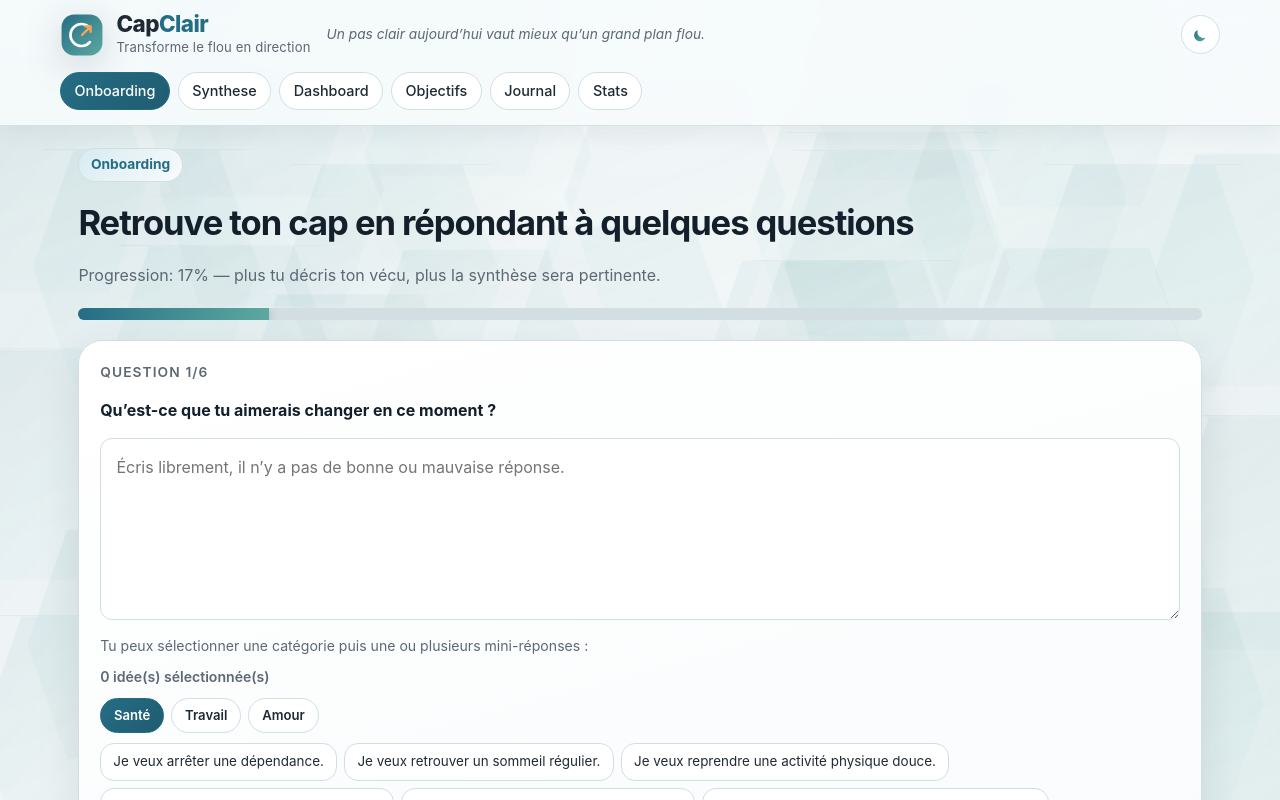
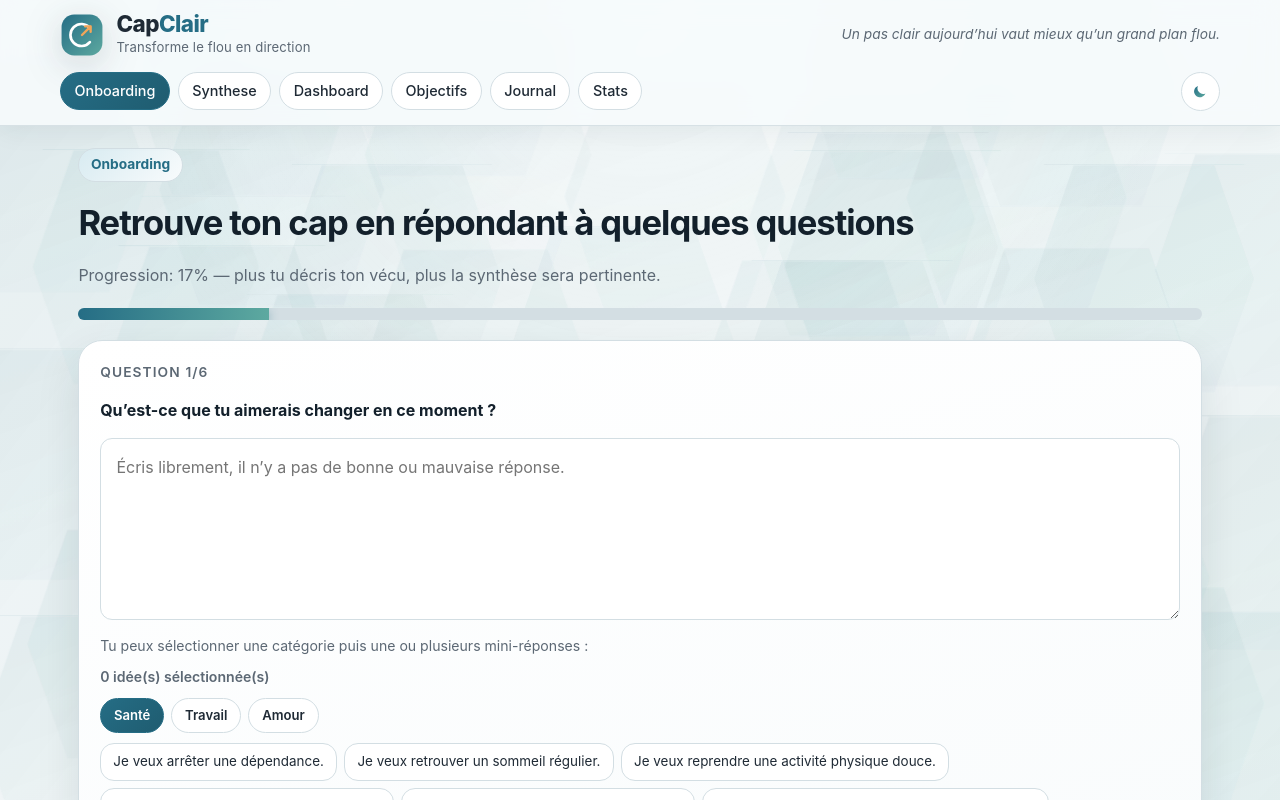
Before and after one commit to OliviaG-dev/CapClair, a React (Vite) app: page /onboarding in a window 1280 px wide. Shown: the top 800 px of the page. Built offline with nearby package versions, Linux system fonts and the light colour scheme; no server answers.

Commit message:
🎨 design: rework desktop header layout and fix moon icon

```diff
--- a/src/components/AppLayout/AppLayout.css
+++ b/src/components/AppLayout/AppLayout.css
@@ -415,7 +415,7 @@
   align-items: center;
   justify-content: space-between;
   gap: 1rem;
-  flex-wrap: wrap;
+  flex-wrap: nowrap;
 }
 
 .layout-header-actions {
@@ -432,6 +432,25 @@
   font-style: italic;
   flex: 1;
   min-width: 0;
+  text-align: right;
+  white-space: nowrap;
+  overflow: hidden;
+  text-overflow: ellipsis;
+  line-height: 1.35;
+}
+
+.theme-toggle-btn-mobile {
+  display: none;
+}
+
+.theme-toggle-btn-desktop {
+  display: inline-flex;
+}
+
+@media (min-width: 721px) {
+  .layout-header-actions {
+    display: none;
+  }
 }
 
 .main-nav {
@@ -454,6 +473,7 @@
   margin: 0 auto;
   display: flex;
   align-items: center;
+  justify-content: space-between;
   gap: 0.8rem;
   min-width: 0;
 }
@@ -586,10 +606,22 @@
     grid-area: helper;
     width: 100%;
     flex: initial;
+    text-align: left;
+    white-space: normal;
+    overflow: visible;
+    text-overflow: clip;
     font-size: 0.79rem;
     line-height: 1.45;
     padding-top: 0.5rem;
     border-top: 1px solid var(--color-border);
+  }
+
+  .theme-toggle-btn-mobile {
+    display: inline-flex;
+  }
+
+  .theme-toggle-btn-desktop {
+    display: none;
   }
 
   .mobile-menu-btn {
--- a/src/components/AppLayout/AppLayout.tsx
+++ b/src/components/AppLayout/AppLayout.tsx
@@ -1,4 +1,4 @@
-import { useEffect, useMemo, useState } from 'react'
+import { useEffect, useId, useMemo, useState } from 'react'
 import { NavLink, Outlet } from 'react-router-dom'
 import BrandLogo from '../BrandLogo/BrandLogo'
 import navigationLinks from '../../data/navigationLinks.json'
@@ -42,20 +42,42 @@ function SunIcon() {
   )
 }
 
-function MoonIcon() {
+function MoonIcon({ gradientId }: { gradientId: string }) {
   return (
     <svg className="theme-toggle-icon theme-toggle-icon-moon" viewBox="0 0 24 24" aria-hidden="true">
       <defs>
-        <linearGradient id="theme-moon-gradient" x1="0%" y1="0%" x2="100%" y2="100%">
+        <linearGradient id={gradientId} x1="0%" y1="0%" x2="100%" y2="100%">
           <stop offset="0%" stopColor="var(--color-primary)" />
           <stop offset="100%" stopColor="var(--color-success)" />
         </linearGradient>
       </defs>
       <path
         d="M18.8 14.9a7.4 7.4 0 0 1-9.7-9.7 7.6 7.6 0 1 0 9.7 9.7Z"
-        fill="url(#theme-moon-gradient)"
+        fill={`url(#${gradientId})`}
       />
     </svg>
+  )
+}
+
+type ThemeToggleButtonProps = {
+  className?: string
+  theme: 'light' | 'dark'
+  onToggle: () => void
+}
+
+function ThemeToggleButton({ className, theme, onToggle }: ThemeToggleButtonProps) {
+  const moonGradientId = `theme-moon-gradient-${useId().replace(/:/g, '')}`
+
+  return (
+    <button
+      type="button"
+      className={['theme-toggle-btn', className].filter(Boolean).join(' ')}
+      onClick={onToggle}
+      aria-pressed={theme === 'dark'}
+      aria-label={theme === 'dark' ? 'Activer le mode clair' : 'Activer le mode sombre'}
+    >
+      {theme === 'dark' ? <SunIcon /> : <MoonIcon gradientId={moonGradientId} />}
+    </button>
   )
 }
 
@@ -168,15 +190,11 @@ function AppLayout() {
           <BrandLogo />
           <p className="layout-helper-text">Un pas clair aujourd’hui vaut mieux qu’un grand plan flou.</p>
           <div className="layout-header-actions">
-            <button
-              type="button"
-              className="theme-toggle-btn"
-              onClick={toggleTheme}
-              aria-pressed={theme === 'dark'}
-              aria-label={theme === 'dark' ? 'Activer le mode clair' : 'Activer le mode sombre'}
-            >
-              {theme === 'dark' ? <SunIcon /> : <MoonIcon />}
-            </button>
+            <ThemeToggleButton
+              className="theme-toggle-btn-mobile"
+              theme={theme}
+              onToggle={toggleTheme}
+            />
             <button
               type="button"
               className={`mobile-menu-btn ${isMobileMenuOpen ? 'mobile-menu-btn-open' : ''}`}
@@ -208,6 +226,11 @@ function AppLayout() {
               </NavLink>
             ))}
           </nav>
+          <ThemeToggleButton
+            className="theme-toggle-btn-desktop"
+            theme={theme}
+            onToggle={toggleTheme}
+          />
         </div>
       </header>
       {isMobileMenuOpen ? (
```
